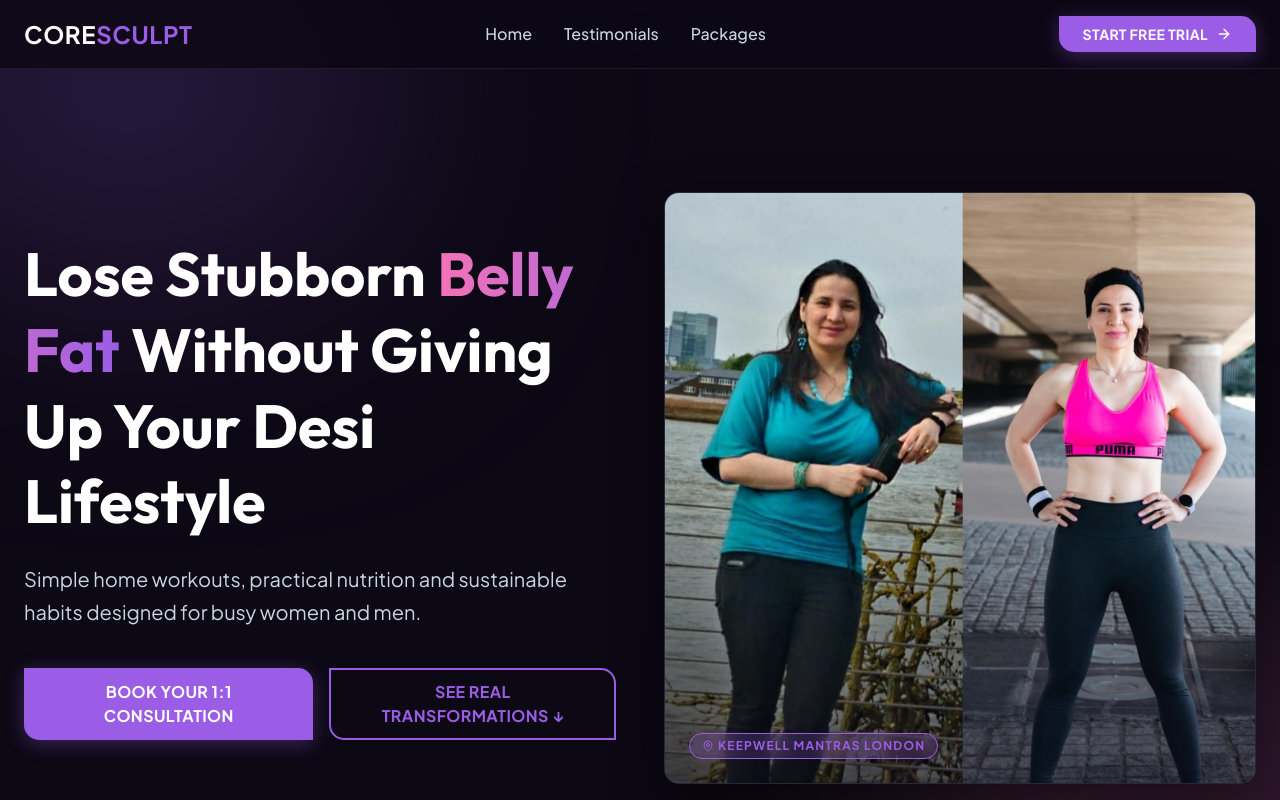
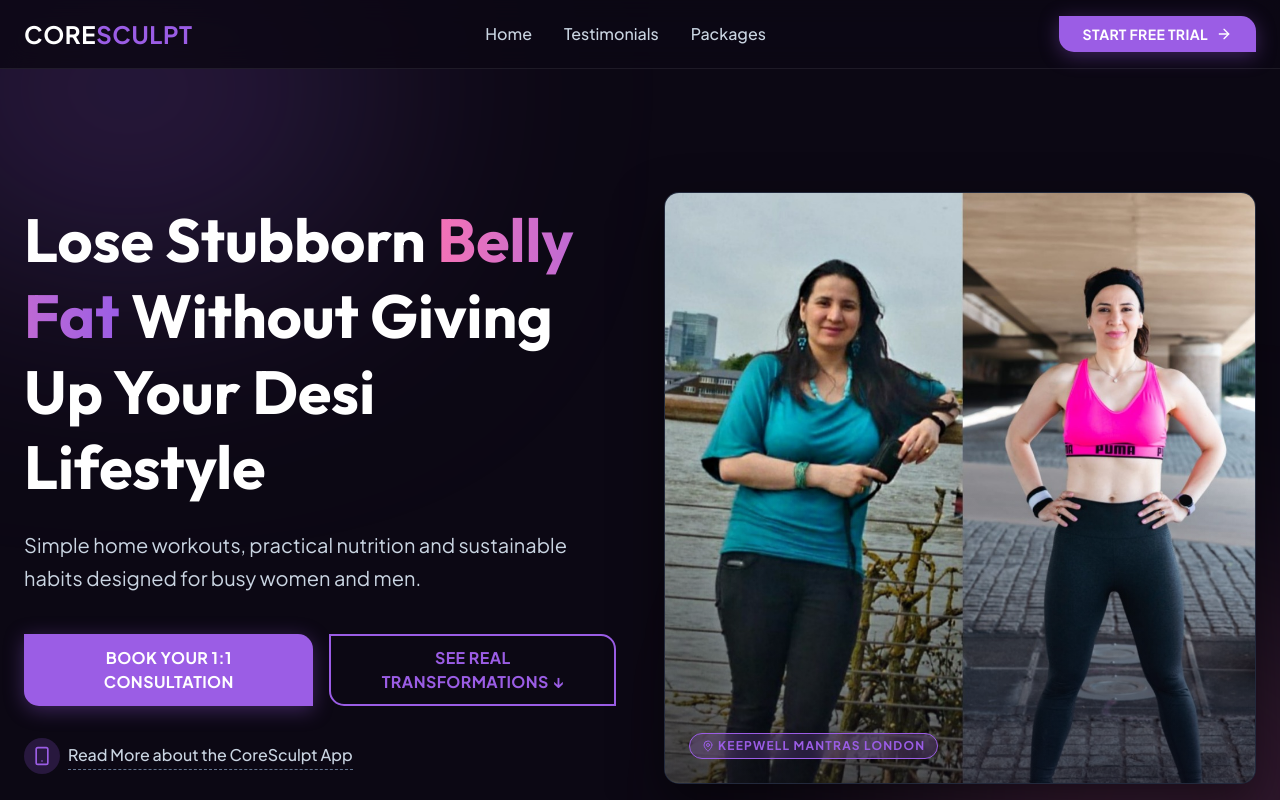
Before and after one commit to jaykrishnagadhavi/coresculpt, a React (Vite) app: page / in a window 1280 px wide. Shown: the top 800 px of the page. Built offline with nearby package versions, Linux system fonts and the light colour scheme.

Commit message:
feat: implement Hero component with transformation call-to-actions and app promotion

```diff
--- a/src/components/Hero.jsx
+++ b/src/components/Hero.jsx
@@ -39,6 +39,22 @@ const Hero = () => {
                 See Real Transformations ↓
               </a>
             </div>
+
+            <div className="mt-8 flex justify-center md:justify-start">
+              <a
+                href="https://keepwellmantras.com/coresculptapp"
+                target="_blank"
+                rel="noopener noreferrer"
+                className="inline-flex items-center gap-2 text-slate-300 hover:text-white transition-colors group"
+              >
+                <div className="bg-brand-primary/20 p-2 rounded-full group-hover:bg-brand-primary/40 transition-colors">
+                  <Smartphone className="w-5 h-5 text-brand-primary" />
+                </div>
+                <span className="font-medium border-b border-dashed border-slate-500 group-hover:border-white pb-0.5">
+                  Read More about the CoreSculpt App
+                </span>
+              </a>
+            </div>
           </div>
 
           {/* Hero 3D Card Image */}
```
